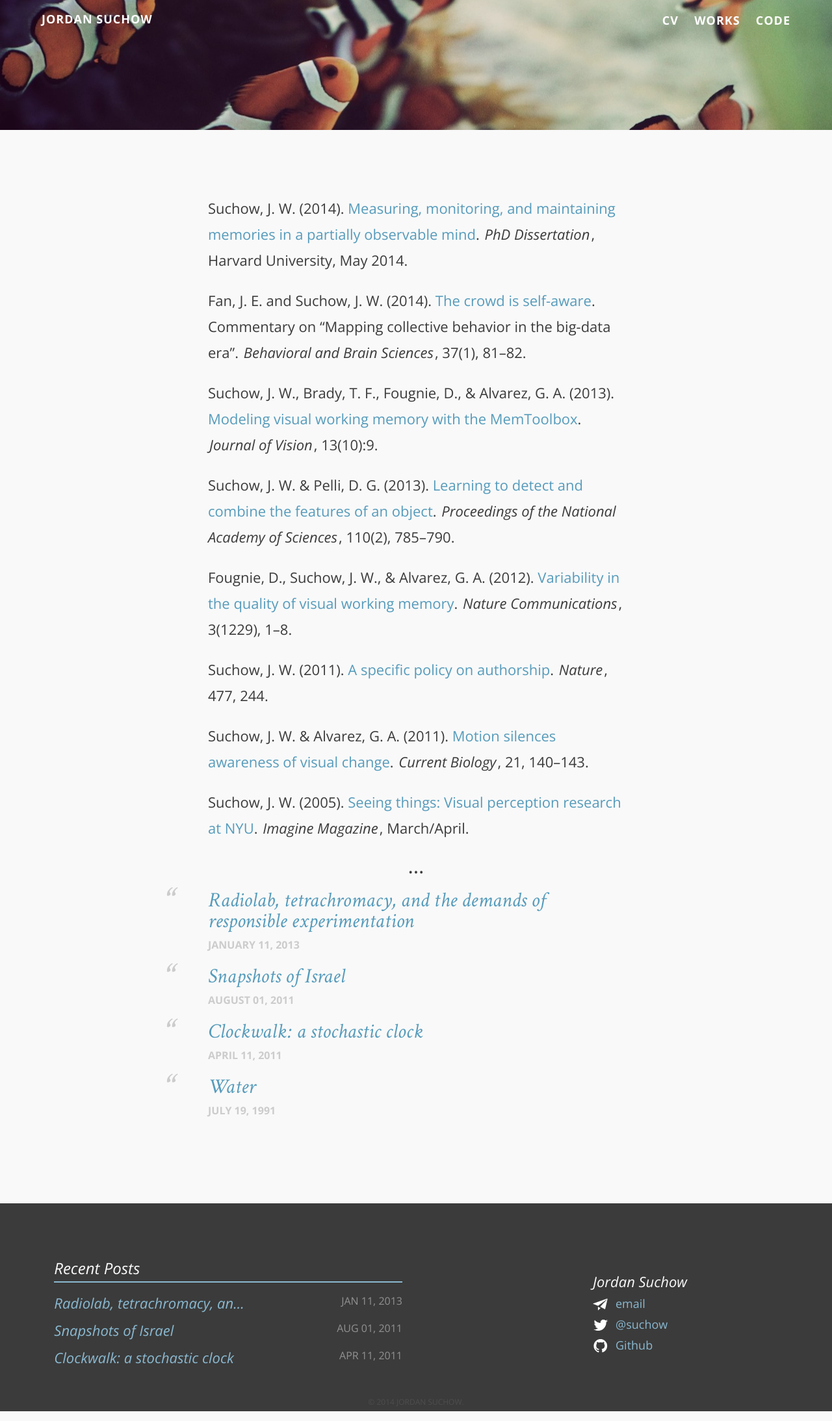
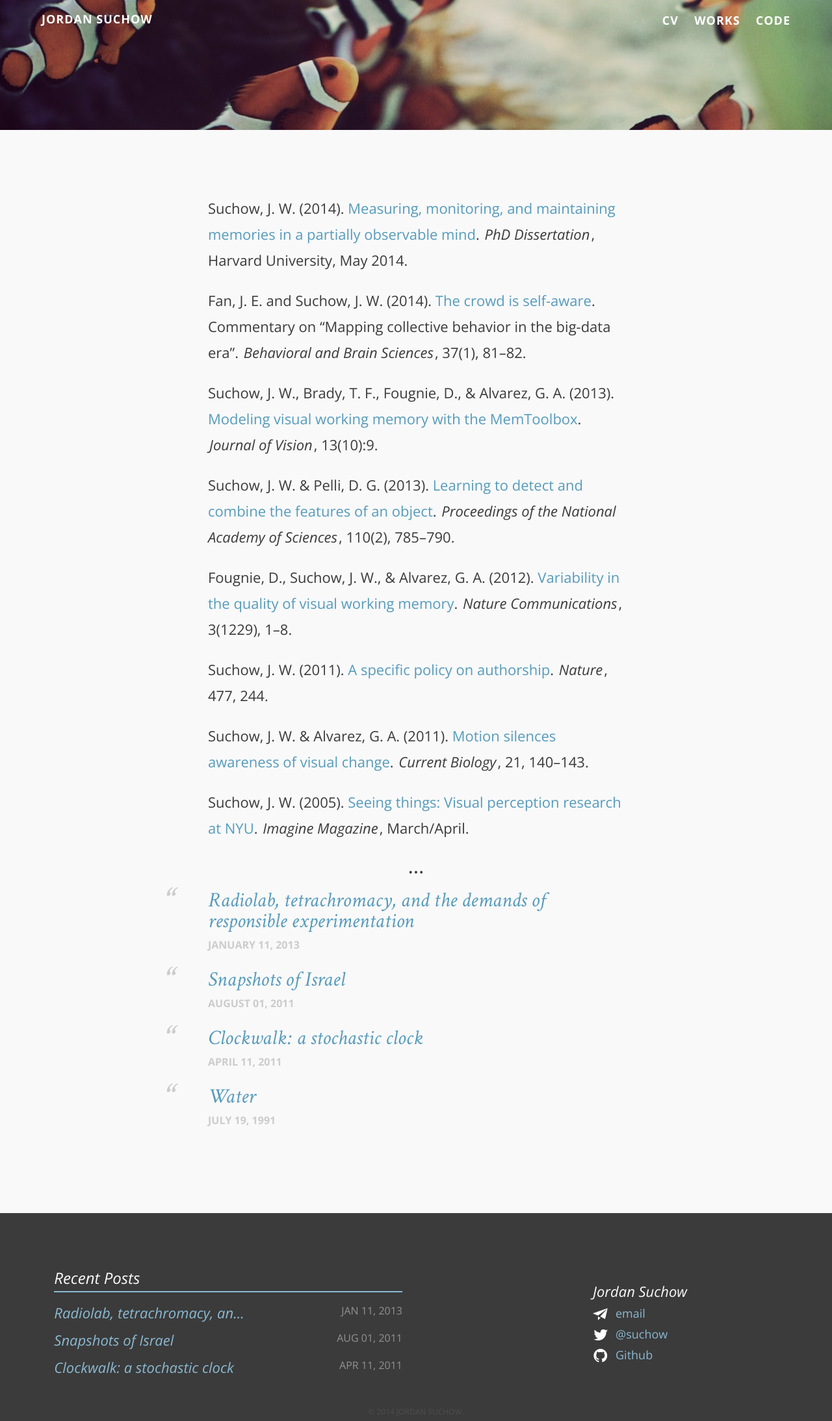
Before and after one commit to suchow/suchow.io, a Jekyll site: the page built from works.md, in a window 1280 px wide. Shown: the whole page at 65% size. Built offline with Jekyll 4.4.1, drawn with Linux system fonts in a browser that asks for light colours; comment, search, counter and statistics services are not loaded.

Commit message:
Improve spacing in post list

```diff
--- a/_sass/_styles.scss
+++ b/_sass/_styles.scss
@@ -385,7 +385,7 @@ header.site-header nav {
             display: block;
             float: none;
             font-size: $fs3;
-            margin-bottom: 10px;
+            margin-bottom: 15px;
             position: relative;
 
             a {
--- a/assets/css/i.css
+++ b/assets/css/i.css
@@ -649,7 +649,7 @@ header.site-header nav ul li a:hover {
   display: block;
   float: none;
   font-size: 32px;
-  margin-bottom: 10px;
+  margin-bottom: 15px;
   position: relative;
 }
 .archive-wrap .post-list li a {
```
